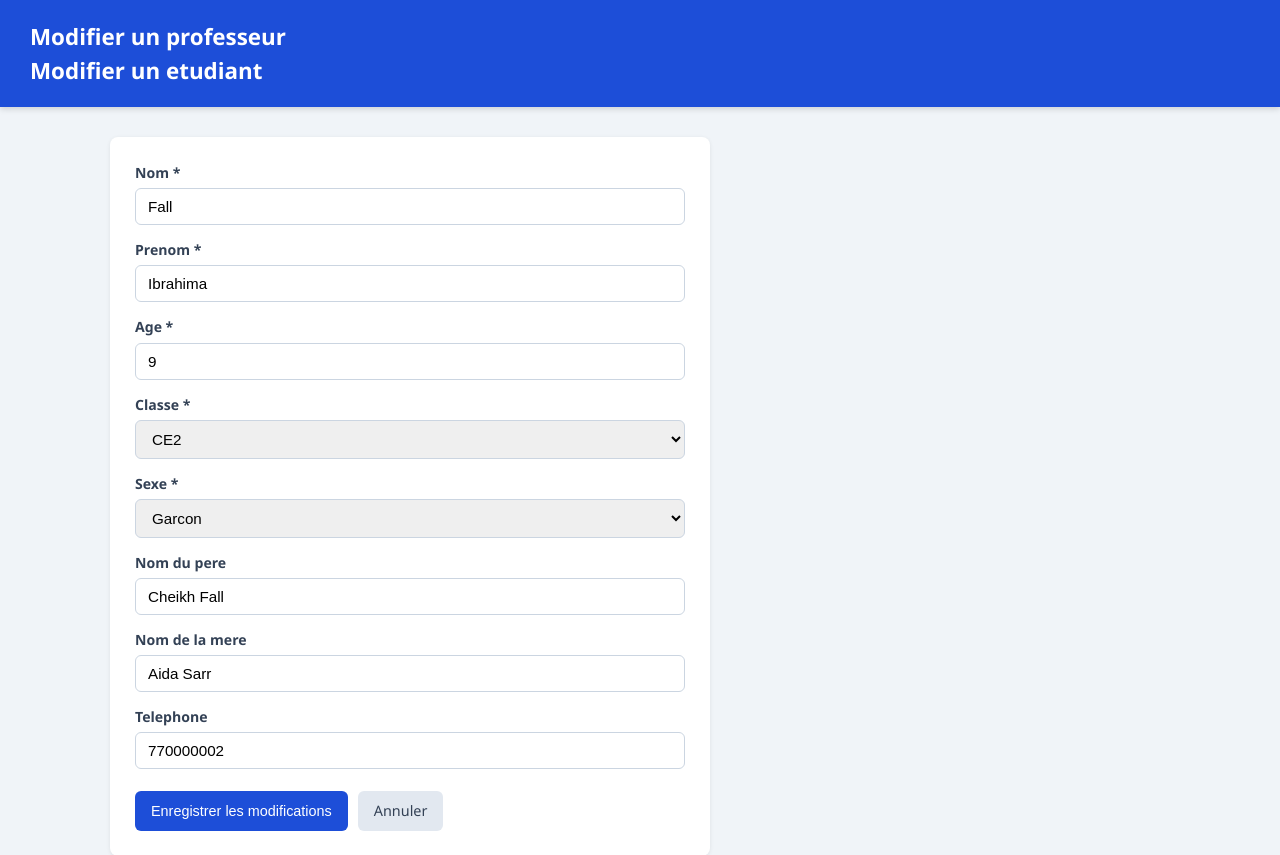
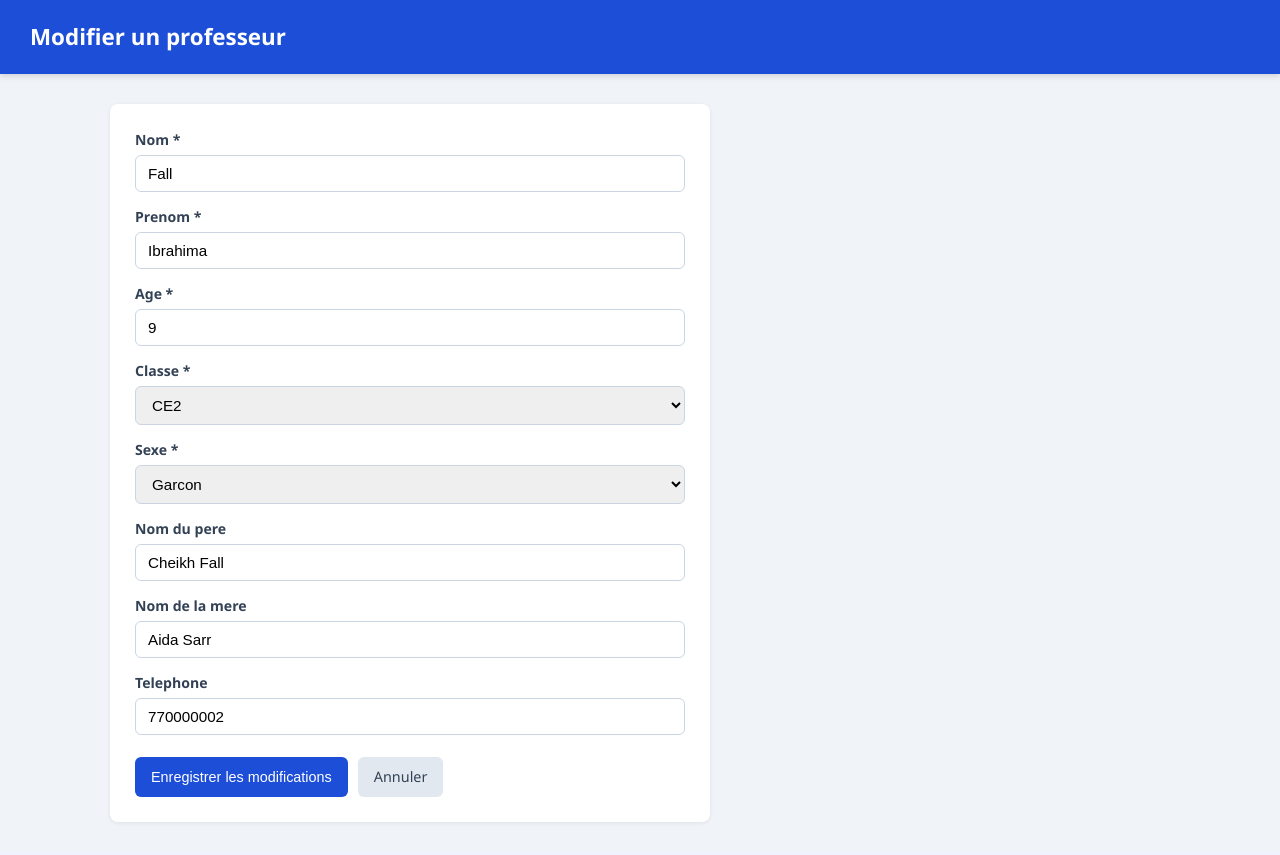
Before and after one commit to gabingom/gestion-eleves, a PHP site: page /modifier.php?id=2 in a window 1280 px wide. Shown: the top 855 px of the page. After the commit the page ends 824 px from the top, so only its background shows below. Run offline with PHP 8.4, Linux system fonts and the light colour scheme; data comes from the database, SQL or seed files in the repository.

Commit message:
modif sur la branche develop

```diff
--- a/modifier.php
+++ b/modifier.php
@@ -62,7 +62,6 @@ if ($_SERVER['REQUEST_METHOD'] === 'POST') {
 <body>
     <header class="topbar">
         <h1>Modifier un professeur</h1>
-        <h1>Modifier un etudiant</h1>
     </header>
 
     <main class="container">
```
